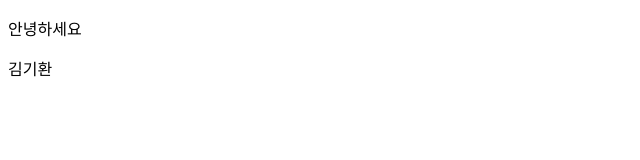
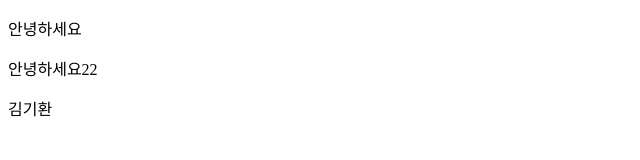
Before and after one commit to plan-out/test, a plain HTML site: page index.html in a window 1280 px wide. Shown: the whole page, without its empty margins (0-640 px from the left). Drawn offline with Linux system fonts and the light colour scheme.

Commit message:
Update index.html

```diff
--- a/index.html
+++ b/index.html
@@ -6,6 +6,7 @@
   </head>
   <body>
     <p>안녕하세요 </p>
+    <p>안녕하세요22 </p>
 
     <p>김기환</p>
 
```
